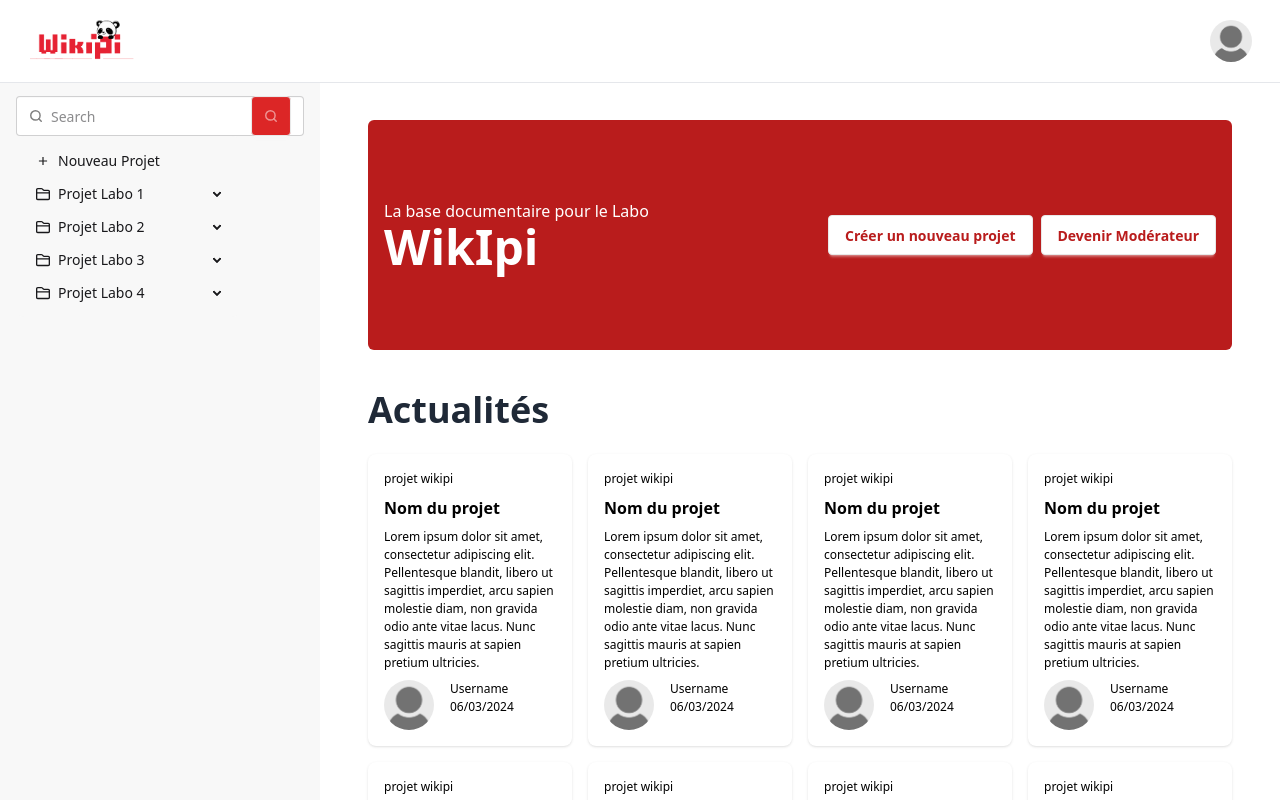
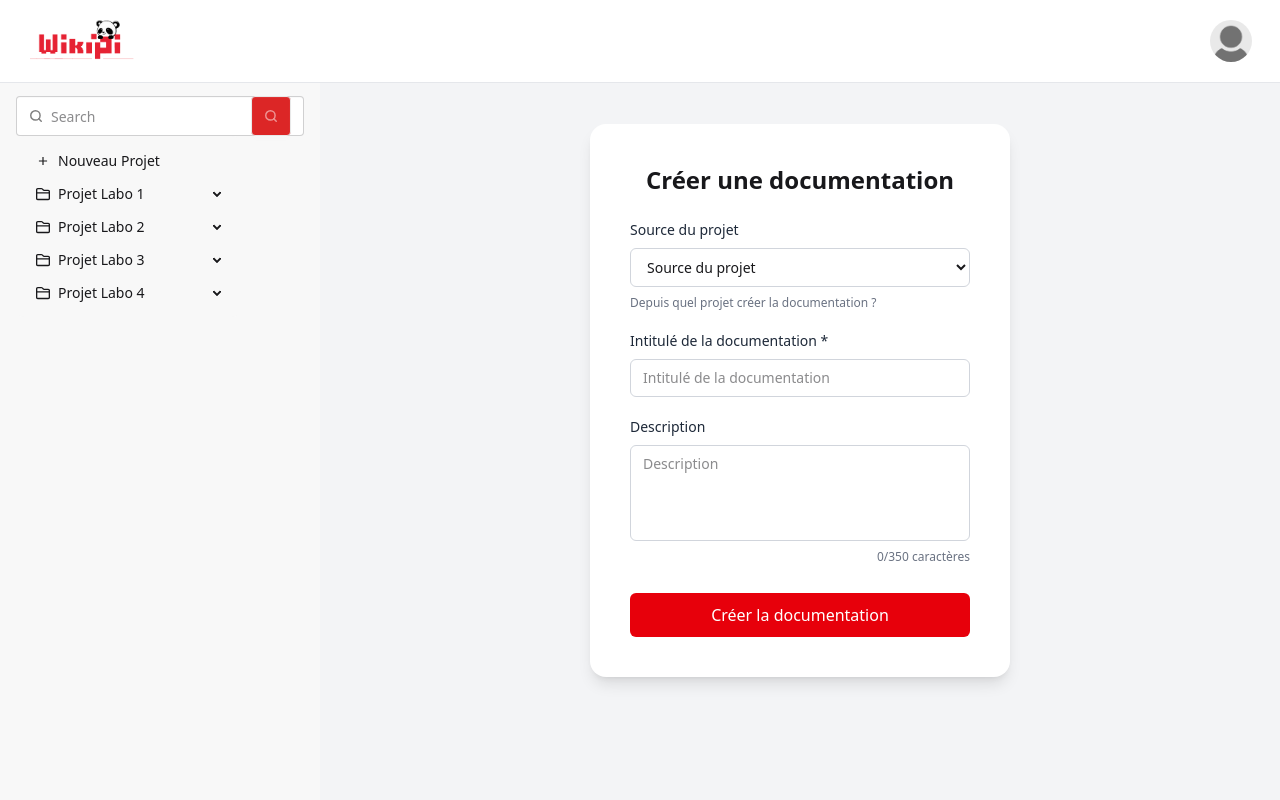
Before and after one commit to LiamOgu/wikipi, a React (Vite) app: page / in a window 1280 px wide. Shown: the top 800 px of the page. Built offline with nearby package versions, Linux system fonts and the light colour scheme.

Commit message:
Add :Document creation created

```diff
--- a/package.json
+++ b/package.json
@@ -14,7 +14,7 @@
     "react": "^19.2.0",
     "react-dom": "^19.2.0",
     "react-icons": "^5.5.0",
-    "react-router-dom": "^7.9.3",
+    "react-router-dom": "^7.9.4",
     "tailwindcss": "^4.1.13"
   },
   "devDependencies": {
--- /dev/null
+++ b/src/components/DocumentCreation.jsx
@@ -0,0 +1,67 @@
+import React, { useState } from "react";
+
+const DocumentCreation = () => {
+  const [description, setDescription] = useState("");
+
+  return (
+    <div className="flex justify-center items-center min-h-screen bg-gray-100">
+      <div className="bg-white rounded-2xl shadow-lg p-10 w-[420px]">
+        <h2 className="text-2xl font-bold text-center mb-6">
+          Créer une documentation
+        </h2>
+        <form className="flex flex-col gap-5">
+          <div className="flex flex-col gap-2">
+            <label className="text-sm font-medium text-gray-800">
+              Source du projet
+            </label>
+            <select
+              className="border border-gray-300 rounded-md px-3 py-2 text-sm"
+              defaultValue=""
+            >
+              <option value="" disabled>
+                Source du projet
+              </option>
+              <option>Projet Labo 1</option>
+              <option>Projet Labo 2</option>
+              <option>Projet Labo 3</option>
+            </select>
+            <p className="text-xs text-gray-500">
+              Depuis quel projet créer la documentation ?
+            </p>
+          </div>
+          <div className="flex flex-col gap-2">
+            <label className="text-sm font-medium text-gray-800">
+              Intitulé de la documentation *
+            </label>
+            <input
+              type="text"
+              required
+              placeholder="Intitulé de la documentation"
+              className="border border-gray-300 rounded-md px-3 py-2 text-sm"
+            />
+          </div>
+          <div className="flex flex-col gap-2">
+            <label className="text-sm font-medium text-gray-800">
+              Description
+            </label>
+            <textarea
+              placeholder="Description"
+              maxLength={350}
+              value={description}
+              onChange={(e) => setDescription(e.target.value)}
+              className="border border-gray-300 rounded-md px-3 py-2 text-sm h-24 resize-none"
+            />
+            <p className="text-xs text-gray-500 text-right">
+              {description.length}/350 caractères
+            </p>
+          </div>
+          <button type="submit" className="bg-red-600 hover:bg-red-700 text-white font-medium py-2.5 rounded-md mt-2 transition-colors">
+            Créer la documentation
+          </button>
+        </form>
+      </div>
+    </div>
+  );
+};
+
+export default DocumentCreation;
--- a/src/main.jsx
+++ b/src/main.jsx
@@ -5,6 +5,7 @@ import { createBrowserRouter, RouterProvider } from 'react-router-dom';
 import Home from './routes/Home';
 import Login from './routes/Login';
 import Register from './routes/Register';
+
 
 const router = createBrowserRouter([
   {
--- a/src/routes/Home.jsx
+++ b/src/routes/Home.jsx
@@ -2,6 +2,7 @@ import Navbar from "../components/Navbar"
 import Sidebar from "../components/Sidebar"
 import MainWelcomeCard from "../components/MainWelcomeCard"
 import ActualitySection from "../components/ActualitySection"
+import DocumentCreation from '../components/DocumentCreation';
 
 const Home = () => {
   return (
@@ -10,8 +11,7 @@ const Home = () => {
         <Navbar />
       </header>
       <main>
-        <MainWelcomeCard />
-        <ActualitySection />
+        <DocumentCreation />
       </main>
     </Sidebar >
   )
```
Also changed, not shown: 1 other file (tests, documents, lock files or other folders).
